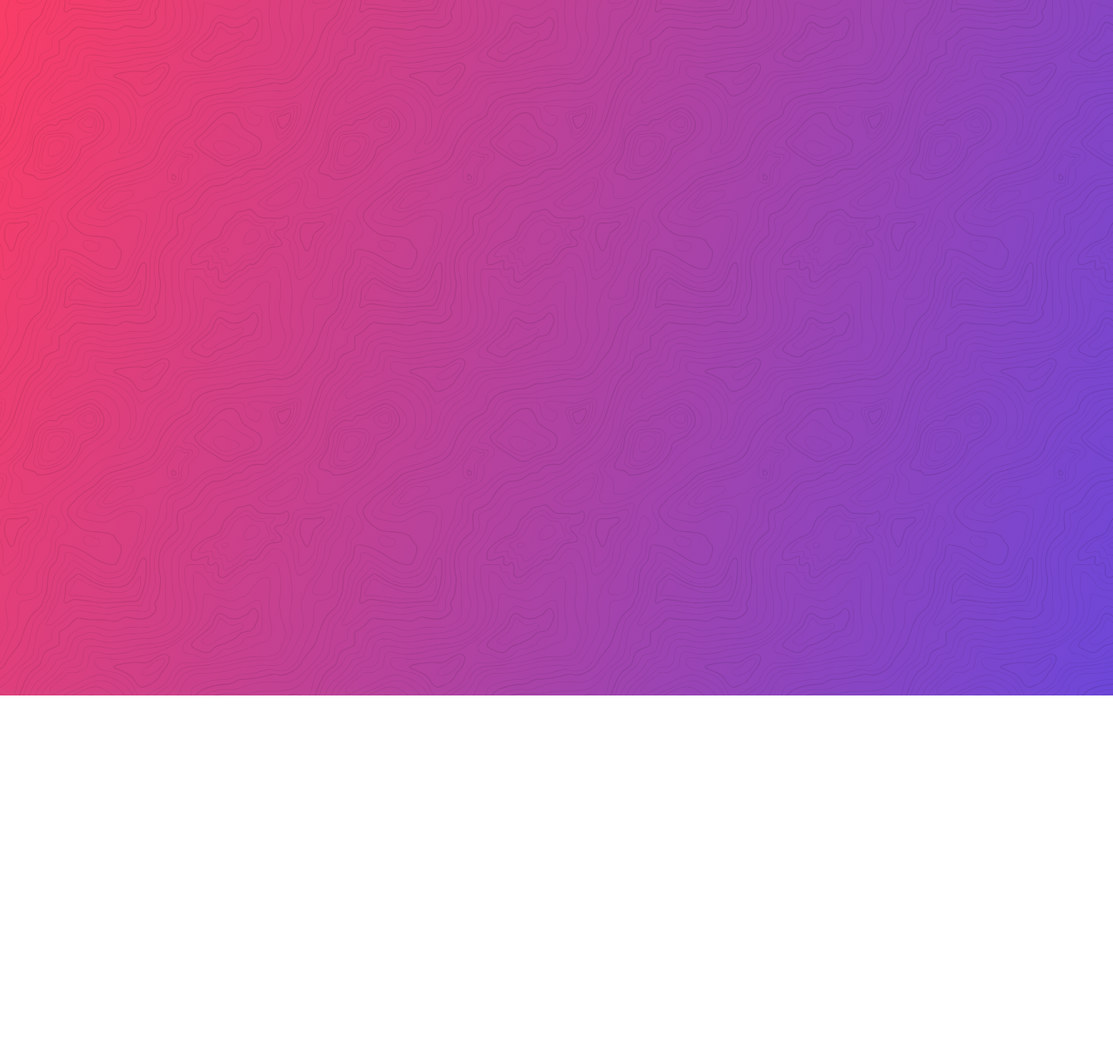
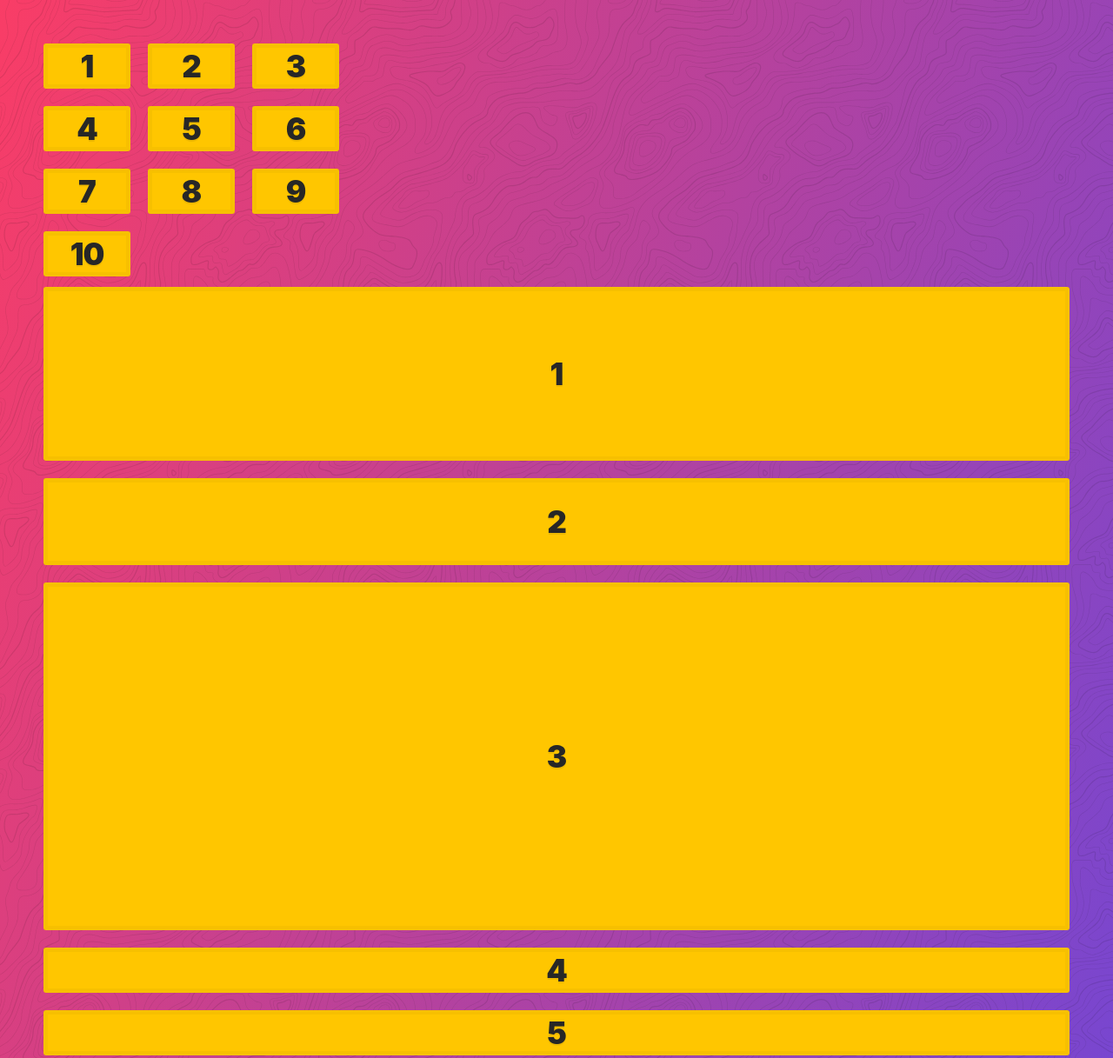
Before and after one commit to magicnova/css-grid, a website: page fundamentals/index.html in a window 1280 px wide. Shown: the top 1217 px of the page at 87% size. Before the commit the page ends 800 px from the top, so only its background shows below. Drawn offline with Linux system fonts and the light colour scheme.

Commit message:
fundamentals

```diff
--- a/fundamentals/index.html
+++ b/fundamentals/index.html
@@ -1,5 +1,6 @@
 <!DOCTYPE html>
 <html lang="en">
+
 <head>
     <meta charset="UTF-8">
     <meta name="viewport" content="width=device-width, initial-scale=1.0">
@@ -7,7 +8,51 @@
     <link rel="stylesheet" href="../assets/style.css">
     <title>Fundamentals</title>
 </head>
+
 <body>
+    <div class="container">
+        <div class="item">1</div>
+        <div class="item">2</div>
+        <div class="item">3</div>
+        <div class="item">4</div>
+        <div class="item">5</div>
+        <div class="item">6</div>
+        <div class="item">7</div>
+        <div class="item">8</div>
+        <div class="item">9</div>
+        <div class="item">10</div>
+    </div>
+    <br/>
+    <div class="second-container">
+        <div class="item">1</div>
+        <div class="item">2</div>
+        <div class="item">3</div>
+        <div class="item">4</div>
+        <div class="item">5</div>
+        <div class="item">6</div>
+        <div class="item">7</div>
+        <div class="item">8</div>
+        <div class="item">9</div>
+        <div class="item">10</div>
+    </div>
 
+    <style>
+        .container {
+            display: grid;
+            /* three columns 100px */
+            grid-template-columns: 100px 100px 100px;
+            /* space between rows and columns*/
+            grid-gap: 20px;
+        }
+
+        /*By default theres only one column*/
+
+        .second-container {
+            display: grid;
+            grid-template-rows: 200px 100px 400px;
+            grid-gap: 20px;
+        }
+    </style>
 </body>
+
 </html>
--- a/package.json
+++ b/package.json
@@ -6,7 +6,7 @@
 	"scripts": {
 		"start": "run-script-os",
 		"start:win32": "browser-sync start --server --files '**/*.css, **/*.html, **/*.js, !node_modules/**/*' --directory --port 7777 --browser \"C:\\Program Files (x86)\\Google\\Chrome\\Application\\chrome.exe\"",
-    "start:darwin:linux": "browser-sync start --server --files '**/*.css, **/*.html, **/*.js, !node_modules/**/*' --directory --port 7777 --browser 'Firefox Developer Edition'"
+		"start:darwin:linux": "browser-sync start --server --files '**/*.css, **/*.html, **/*.js, !node_modules/**/*' --directory --port 7777 --browser 'Chrome'"
 	},
 	"author": "",
 	"license": "ISC",
```
Also changed, not shown: 1 other file. Lines whose indentation alone changed are shown as unchanged.
